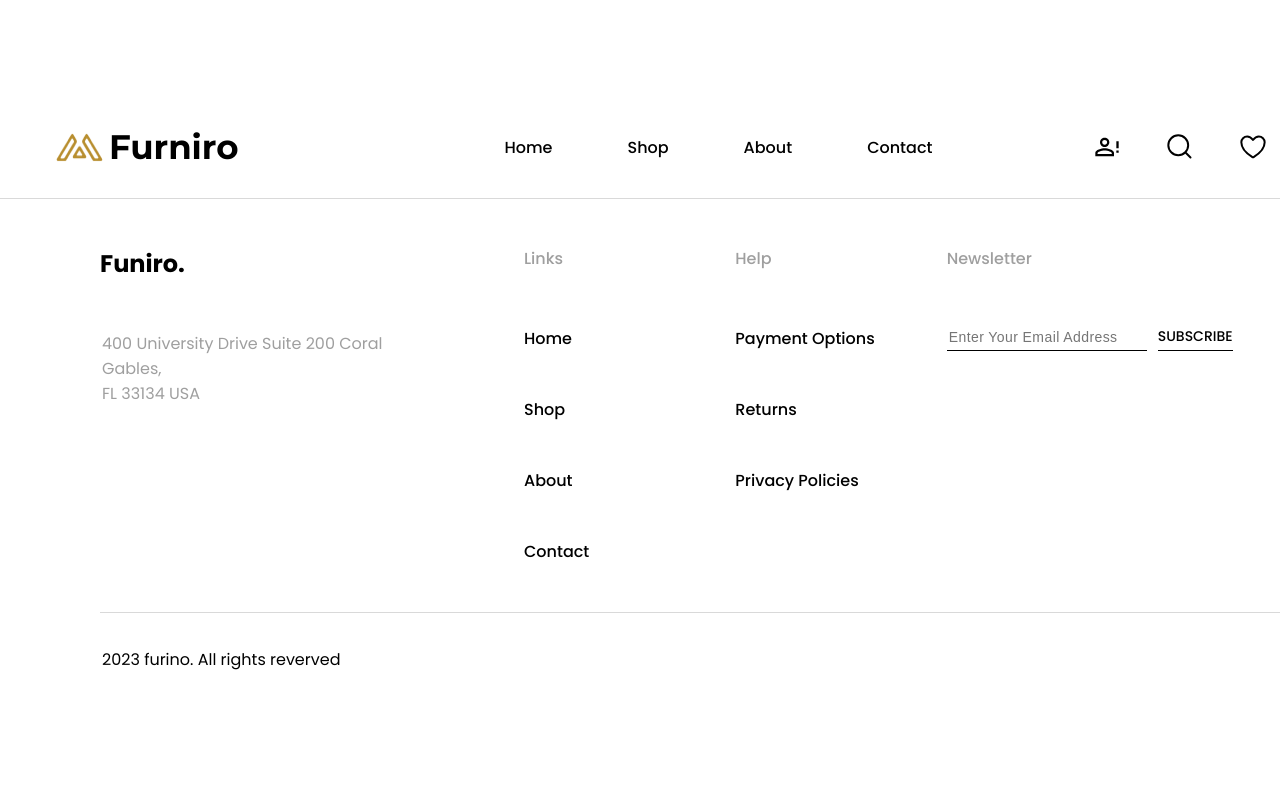
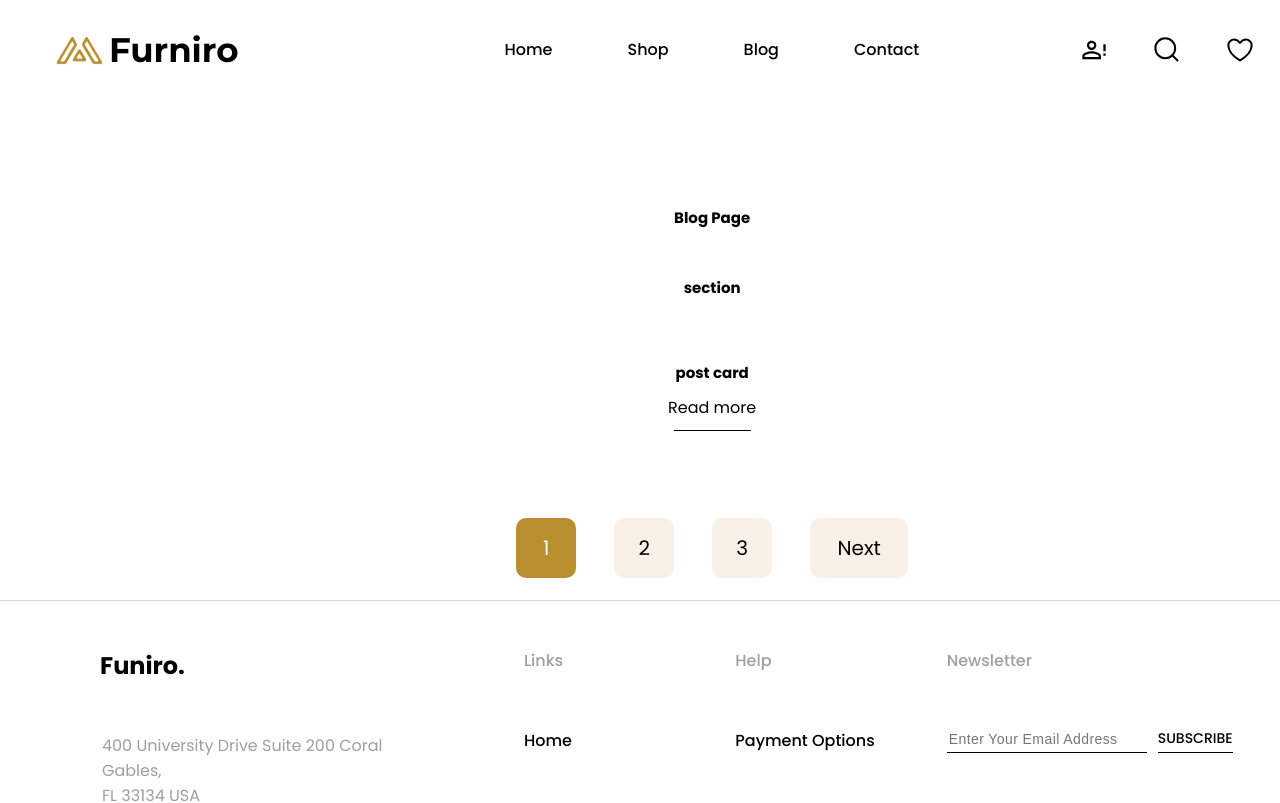
Before and after one commit to SubwaySerfer/e-commerce, a Vue app: page /blog in a window 1280 px wide. Shown: the top 803 px of the page. Built offline with nearby package versions, Linux system fonts and the light colour scheme.

Commit message:
feat: start posts template

```diff
--- /dev/null
+++ b/src/components/blog/PostsSection.vue
@@ -0,0 +1,14 @@
+<template>
+  <h2>section</h2>
+  <post-template></post-template>
+</template>
+
+<script>
+import PostTemplate from "../../modules/PostTemplate.vue";
+
+export default {
+  components: {
+    PostTemplate,
+  },
+};
+</script>
--- a/src/components/layout/TheFooter.vue
+++ b/src/components/layout/TheFooter.vue
@@ -13,7 +13,7 @@
           <li><h6>Links</h6></li>
           <li class="btn-root_vertical"><a href="/">Home</a></li>
           <li class="btn-root_vertical"><a href="/shop">Shop</a></li>
-          <li class="btn-root_vertical"><a href="/about">About</a></li>
+          <li class="btn-root_vertical"><a href="/blog">Blog</a></li>
           <li class="btn-root_vertical"><a href="/contact">Contact</a></li>
         </ul>
         <ul class="footer-nav-items footer-ul_sec">
--- a/src/components/layout/TheHeader.vue
+++ b/src/components/layout/TheHeader.vue
@@ -12,7 +12,7 @@
       <ul>
         <li class="btn-root"><router-link to="/">Home</router-link></li>
         <li class="btn-root"><router-link to="/shop">Shop</router-link></li>
-        <li class="btn-root"><router-link to="/about">About</router-link></li>
+        <li class="btn-root"><router-link to="/blog">Blog</router-link></li>
         <li class="btn-root">
           <router-link to="/contact">Contact</router-link>
         </li>
--- a/src/components/shop/ShopItems.vue
+++ b/src/components/shop/ShopItems.vue
@@ -16,17 +16,17 @@
         :description="furniture.description"
       ></base-card>
     </div>
-    <div class="slider">
-      <div class="slider-item slider-active">1</div>
-      <div class="slider-item">2</div>
-      <div class="slider-item">3</div>
-      <div class="slider-item next-item">Next</div>
-    </div>
+    <buttons-field></buttons-field>
   </section>
 </template>
 
 <script>
+import ButtonsField from "../ui/ButtonsField.vue";
+
 export default {
+  components: {
+    ButtonsField,
+  },
   computed: {
     furnitureList() {
       return this.$store.getters["home/furnitureList"];
@@ -50,32 +50,4 @@ section {
   flex-flow: row wrap;
   gap: 4.2rem 3.2rem;
 }
-.slider {
-  padding-top: 3rem;
-  gap: 3.8rem;
-  display: flex;
-  flex-direction: row;
-}
-.slider-item {
-  width: 6rem;
-  height: 6rem;
-  /* text-align: center; */
-  display: flex;
-  justify-content: center;
-  align-items: center;
-  font-size: 2rem;
-  font-style: normal;
-  font-weight: 400;
-  line-height: normal;
-  border-radius: 1rem;
-  background: #f9f1e7;
-  cursor: pointer;
-}
-.slider-active {
-  color: #fff;
-  background: #b88e2f;
-}
-.next-item {
-  width: 9.8rem;
-}
 </style>
--- /dev/null
+++ b/src/components/ui/ButtonsField.vue
@@ -0,0 +1,38 @@
+<template>
+  <div class="slider">
+    <div class="slider-item slider-active">1</div>
+    <div class="slider-item">2</div>
+    <div class="slider-item">3</div>
+    <div class="slider-item next-item">Next</div>
+  </div>
+</template>
+
+<style scoped>
+.slider {
+  padding-top: 3rem;
+  gap: 3.8rem;
+  display: flex;
+  flex-direction: row;
+}
+.slider-item {
+  width: 6rem;
+  height: 6rem;
+  display: flex;
+  justify-content: center;
+  align-items: center;
+  font-size: 2rem;
+  font-style: normal;
+  font-weight: 400;
+  line-height: normal;
+  border-radius: 1rem;
+  background: #f9f1e7;
+  cursor: pointer;
+}
+.slider-active {
+  color: #fff;
+  background: #b88e2f;
+}
+.next-item {
+  width: 9.8rem;
+}
+</style>
--- /dev/null
+++ b/src/modules/PostTemplate.vue
@@ -0,0 +1,31 @@
+<template>
+  <div>
+    <img />
+    <div></div>
+    <h2>post card</h2>
+    <p></p>
+    <button class="post-button">Read more</button>
+  </div>
+</template>
+
+<style scoped>
+.post-button {
+  color: #000;
+  background-color: transparent;
+  text-align: justify;
+  font-family: Poppins;
+  font-size: 1.6rem;
+  font-style: normal;
+  font-weight: 400;
+  line-height: normal;
+}
+.post-button:after {
+  content: "";
+  display: block;
+  height: 1px; /* Высота линии */
+  background: #000;
+  width: 7.7rem;
+  margin: 10px auto 0;
+  transition: 1s;
+}
+</style>
--- a/src/pages/about/AboutPage.vue
+++ /dev/null
@@ -1,9 +0,0 @@
-<template>
-  <section><h2>About Page</h2></section>
-</template>
-
-<style scoped>
-section {
-  height: 500px;
-}
-</style>
--- /dev/null
+++ b/src/pages/blog/BlogPage.vue
@@ -0,0 +1,31 @@
+<template>
+  <section>
+    <h2>Blog Page</h2>
+
+    <posts-section></posts-section>
+    <buttons-field></buttons-field>
+  </section>
+</template>
+
+<script>
+import ButtonsField from "../../components/ui/ButtonsField.vue";
+import PostsSection from "../../components/blog/PostsSection.vue";
+
+export default {
+  components: {
+    ButtonsField,
+    PostsSection,
+  },
+};
+</script>
+
+<style scoped>
+section {
+  display: flex;
+  flex-direction: column;
+  align-items: center;
+  justify-content: space-between;
+  min-height: 500px;
+  padding: 10.6rem 10rem 2.2rem;
+}
+</style>
--- a/src/pages/shop/ShopPage.vue
+++ b/src/pages/shop/ShopPage.vue
@@ -1,8 +1,8 @@
 <template>
   <section>
-    <PromoShop></PromoShop>
-    <FiltersShop></FiltersShop>
-    <ShopItems></ShopItems>
+    <promo-shop></promo-shop>
+    <filters-shop></filters-shop>
+    <shop-items></shop-items>
     <!-- <OurAdvantages></OurAdvantages> -->
     <our-advantages></our-advantages>
   </section>
--- a/src/router/index.js
+++ b/src/router/index.js
@@ -3,7 +3,7 @@ import {createRouter, createWebHistory} from 'vue-router'
 import HomePage from '../pages/home/HomePage.vue'
 import ShopPage from '../pages/shop/ShopPage.vue'
 import ContactPage from '../pages/contact/ContactPage.vue'
-import AboutPage from '../pages/about/AboutPage.vue'
+import BlogPage from '../pages/blog/BlogPage.vue'
 
 const router = createRouter({
   history: createWebHistory(),
@@ -21,9 +21,9 @@ const router = createRouter({
   name: 'contact',
   component: ContactPage
 },
-{ path: '/about',
-  name:'about',
-  component: AboutPage
+{ path: '/blog',
+  name:'blog',
+  component: BlogPage
 }]
 })
 
```
